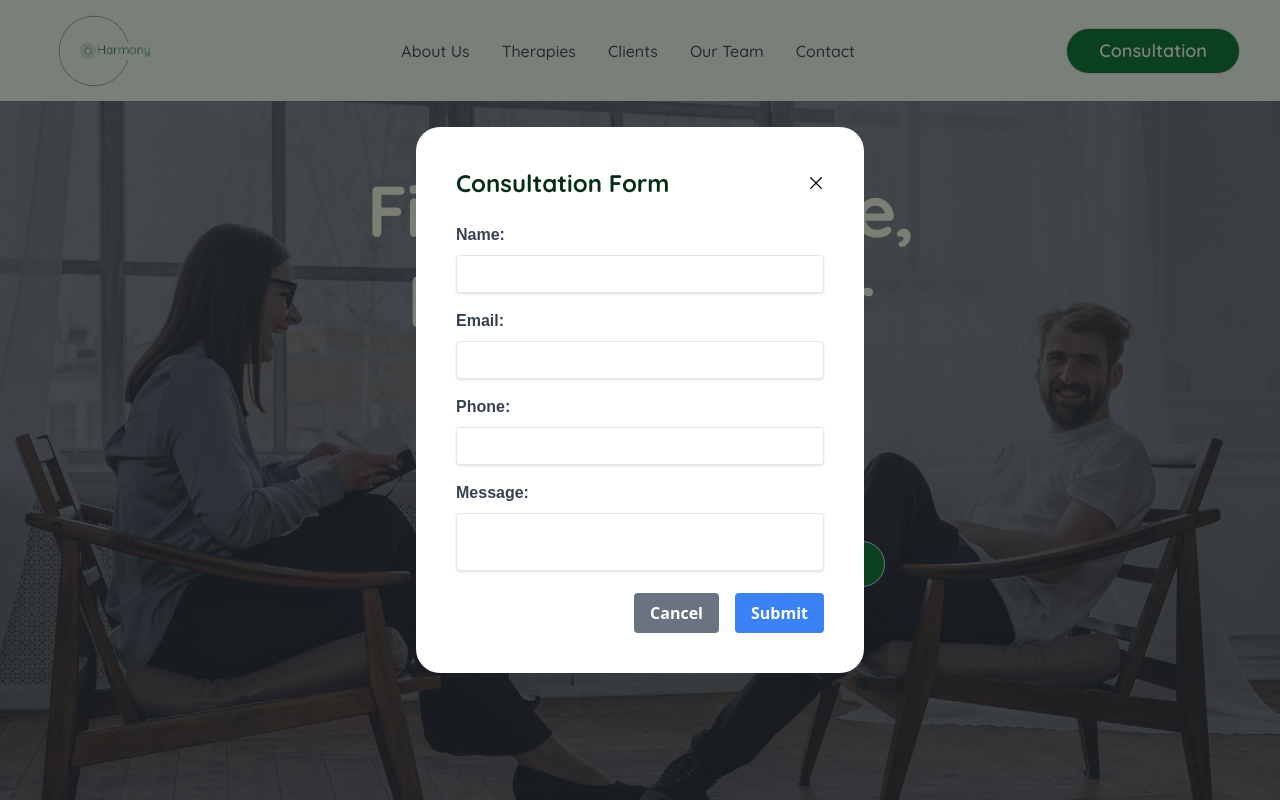
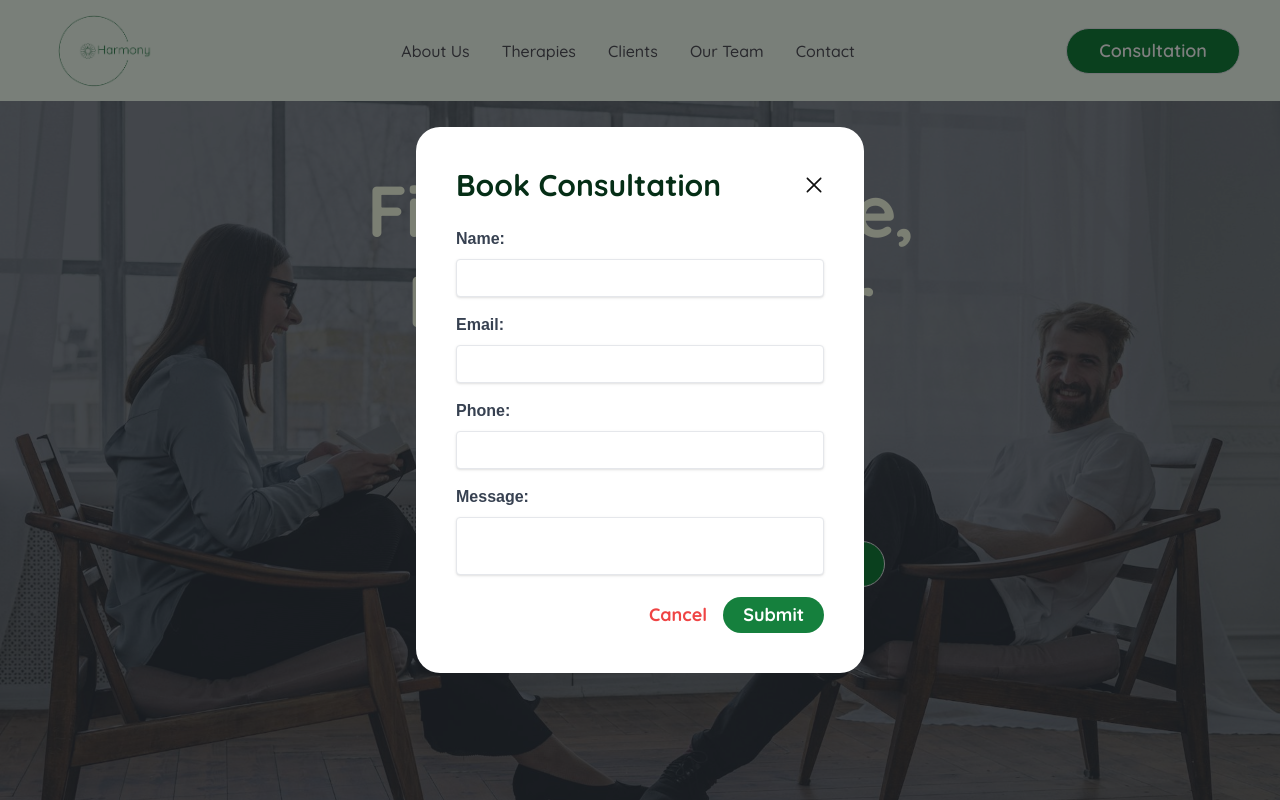
Before and after one commit to Quincy-Fer/Harmony-Therapy-Website, a React (Vite) app: page / in a window 1280 px wide. Both pictures are taken after a click on the button "Consultation". Shown: the top 800 px of the page. Built offline with nearby package versions, Linux system fonts and the light colour scheme.

Commit message:
Style Modal

```diff
--- a/src/App.jsx
+++ b/src/App.jsx
@@ -14,7 +14,7 @@ import NavBar from "./Components/NavBar";
 
 const App = () => {
   return (
-    <>
+    <div className="">
       <NavBar />
       <Hero />
       <About />
@@ -25,7 +25,7 @@ const App = () => {
       <Team />
       <FinalCTA />
       <Footer />
-    </>
+    </div>
   );
 };
 
--- a/src/Components/Modal.jsx
+++ b/src/Components/Modal.jsx
@@ -5,16 +5,16 @@ const Modal = ({ closeModal }) => {
     <div className="fixed inset-0 bg-black bg-opacity-50 flex items-center justify-center z-50">
       <div className="bg-white p-10 rounded-3xl max-w-md w-full">
         <div className="flex justify-between content-center mb-6 ">
-          <h2 className="text-2xl font-bold font-quicksand text-green-950 ">
-            Consultation Form
+          <h2 className="text-3xl font-bold font-quicksand text-green-950 ">
+            Book Consultation
           </h2>
           <button onClick={closeModal}>
-            <img src={close} alt="close button" className="h-4" />
+            <img src={close} alt="close button" className=" w-5" />
           </button>
         </div>
 
         <form>
-          <div className="mb-4">
+          <div className="mb-4 ">
             <label
               className="block text-gray-700 text-base font-bold mb-2 font-nunito"
               htmlFor="name"
@@ -25,7 +25,8 @@ const Modal = ({ closeModal }) => {
               type="text"
               id="name"
               name="name"
-              className="shadow appearance-none border rounded w-full py-2 px-3 text-gray-700 leading-tight focus:outline-none focus:shadow-outline"
+              className="shadow appearance-none border rounded w-full py-2 px-3 text-gray-700
+               leading-tight focus:outline-none focus:shadow-outline"
               required
             />
           </div>
@@ -40,7 +41,8 @@ const Modal = ({ closeModal }) => {
               type="email"
               id="email"
               name="email"
-              className="shadow appearance-none border rounded w-full py-2 px-3 text-gray-700 leading-tight focus:outline-none focus:shadow-outline"
+              className="shadow appearance-none border rounded w-full py-2 px-3
+               text-gray-700 leading-tight focus:outline-none focus:shadow-outline"
               required
             />
           </div>
@@ -55,7 +57,8 @@ const Modal = ({ closeModal }) => {
               type="tel"
               id="phone"
               name="phone"
-              className="shadow appearance-none border rounded w-full py-2 px-3 text-gray-700 leading-tight focus:outline-none focus:shadow-outline"
+              className="shadow appearance-none border rounded w-full py-2 px-3 text-gray-700 leading-tight
+               focus:outline-none focus:shadow-outline"
               required
             />
           </div>
@@ -79,13 +82,16 @@ const Modal = ({ closeModal }) => {
             <button
               type="button"
               onClick={closeModal}
-              className="mr-4 bg-gray-500 hover:bg-gray-700 text-white font-bold py-2 px-4 rounded focus:outline-none focus:shadow-outline"
+              className="mr-4 text-red-500 text-lg font-extrabold hover:underline font-quicksand
+               "
             >
               Cancel
             </button>
             <button
-              type="submit"
-              className="bg-blue-500 hover:bg-blue-700 text-white font-bold py-2 px-4 rounded focus:outline-none focus:shadow-outline"
+              type="button"
+              onClick={closeModal}
+              className="bg-green-700 hover:bg-green-500 text-lg text-white font-bold py-1  font-quicksand
+               px-5 rounded-3xl "
             >
               Submit
             </button>
```
